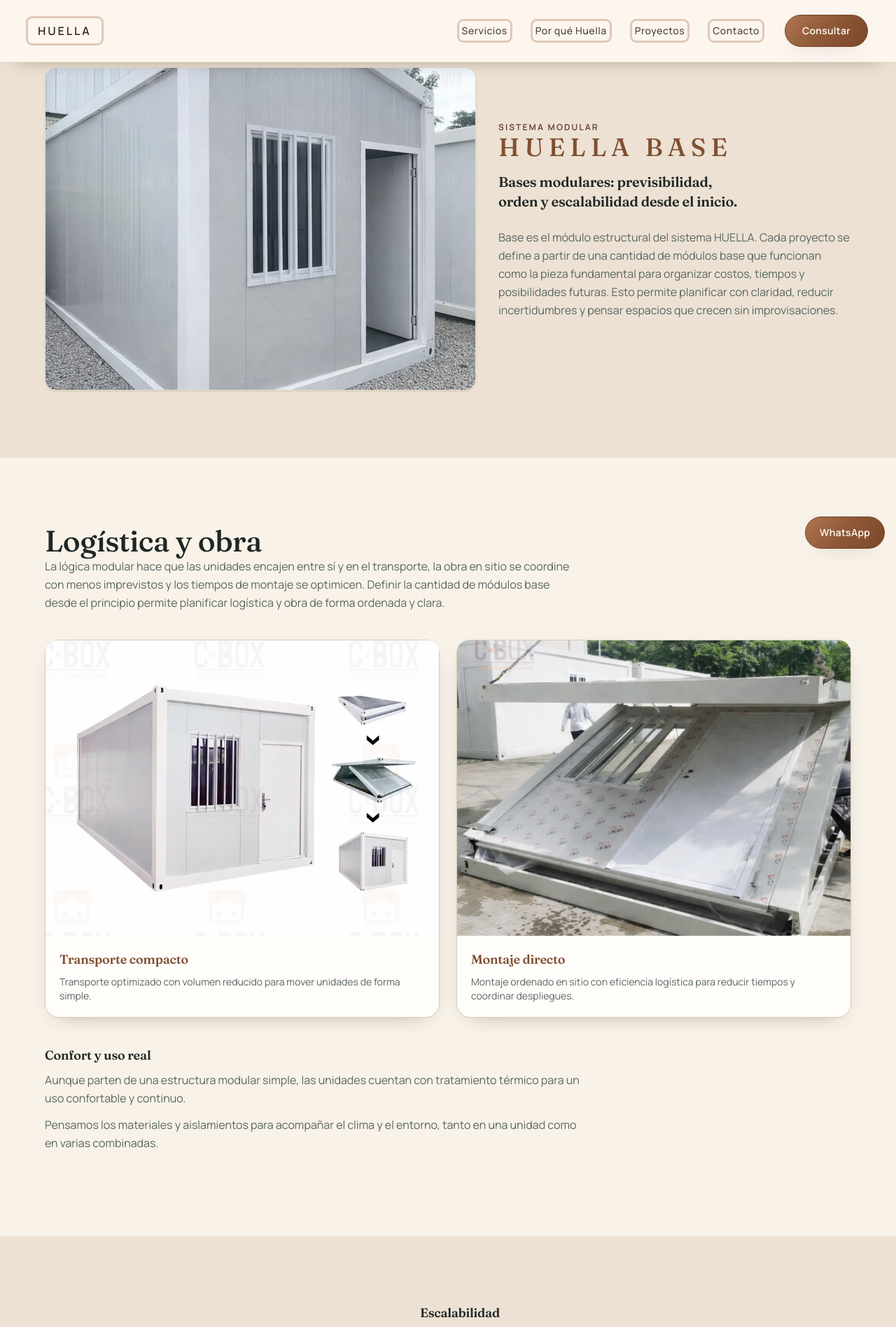
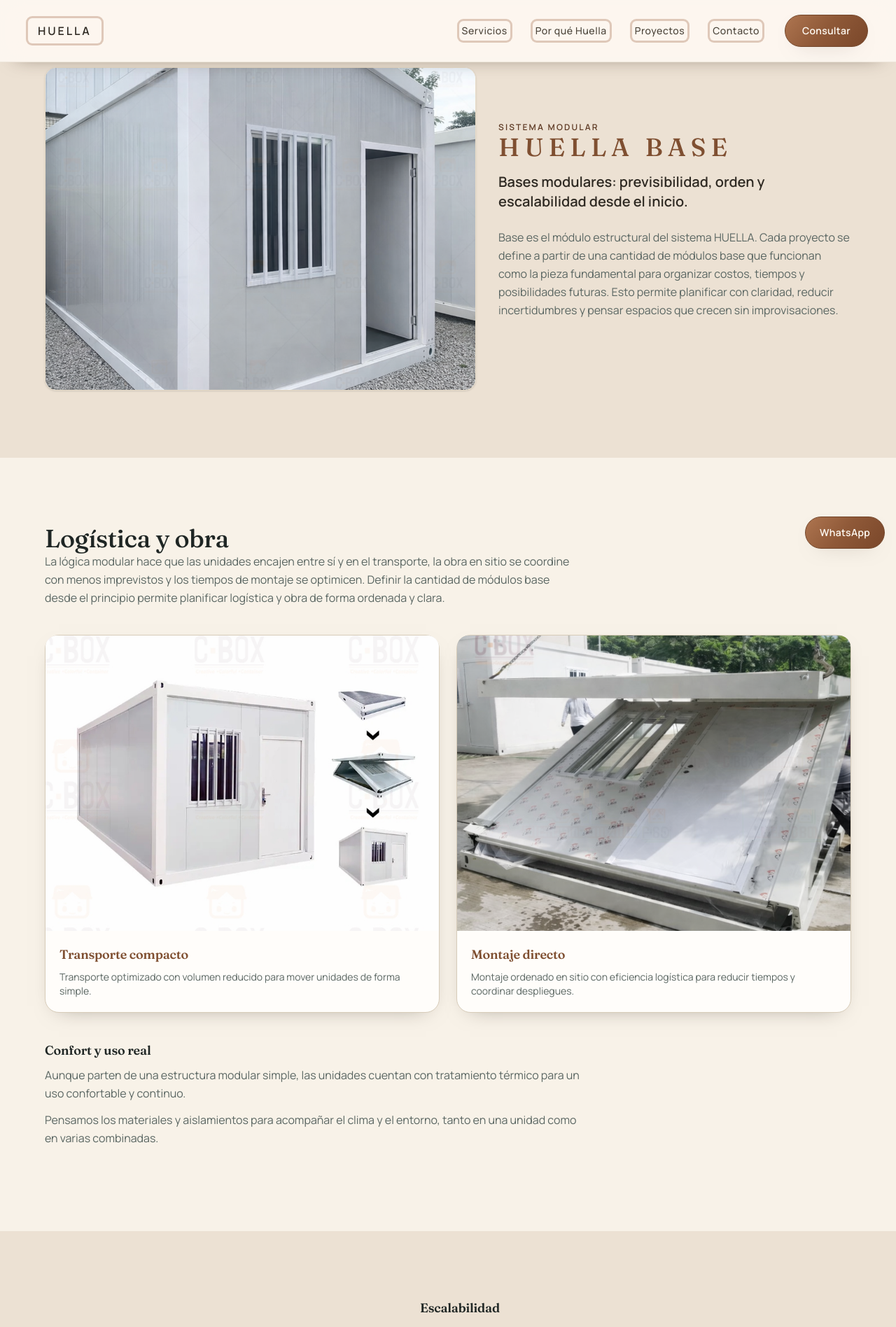
Before and after one commit to Teksi75/huella-mendoza-site, a Next.js app: page /base in a window 1280 px wide. Shown: the top 1896 px of the page at 70% size. Built offline with nearby package versions, Linux system fonts and the light colour scheme.

Commit message:
Refina navbar y unifica jerarquia de titulos

```diff
--- a/app/base/page.tsx
+++ b/app/base/page.tsx
@@ -45,9 +45,9 @@ export default function BasePage() {
               <h1 className="mb-4 text-center text-3xl font-medium uppercase tracking-[0.2em] text-[#7f4f31] md:text-left md:text-4xl">
                 HUELLA Base
               </h1>
-              <h2 className="text-xl font-semibold text-center mb-6 md:text-left">
+              <p className="mb-6 text-center text-xl font-semibold text-[#2f2a23] md:text-left">
                 Bases modulares: previsibilidad, orden y escalabilidad desde el inicio.
-              </h2>
+              </p>
               <div className="mb-6">
                 <p className="text-center text-base leading-relaxed text-[#5a6662] md:text-left">
                   Base es el módulo estructural del sistema HUELLA. Cada proyecto se define a
@@ -101,7 +101,7 @@ export default function BasePage() {
 
           <div className="mt-10 max-w-3xl">
             <div className="mb-6">
-              <h2 className="mb-2 text-lg font-semibold">Confort y uso real</h2>
+              <h3 className="mb-2 text-lg font-semibold">Confort y uso real</h3>
               <p className="text-base leading-relaxed text-[#5a6662]">
                 Aunque parten de una estructura modular simple, las unidades cuentan con
                 tratamiento térmico para un uso confortable y continuo.
@@ -129,7 +129,7 @@ export default function BasePage() {
             </div>
             <div className="max-w-xl">
               <div className="mb-6">
-                <h2 className="mb-2 text-lg font-semibold">Escalabilidad</h2>
+                <h3 className="mb-2 text-lg font-semibold">Escalabilidad</h3>
                 <p className="text-base leading-relaxed text-[#5a6662]">
                   HUELLA Base no es un producto cerrado. Es un sistema que permite crecer,
                   reconfigurar y ampliar tu proyecto según tus necesidades.
--- a/app/contacto/page.tsx
+++ b/app/contacto/page.tsx
@@ -20,7 +20,7 @@ export default function ContactoPage() {
       <section className="section-padding bg-[#ece1d3]">
         <div className="container-custom grid gap-10 md:grid-cols-2">
           <div className="u-card p-6 md:p-8">
-            <h2 className="text-2xl">Consulta por WhatsApp</h2>
+            <h3 className="text-2xl">Consulta por WhatsApp</h3>
             <p className="mt-3 text-sm text-[#5c6662]">
               Contanos qué necesitás y te orientamos sobre próximos pasos.
             </p>
@@ -35,7 +35,7 @@ export default function ContactoPage() {
           </div>
 
           <div className="u-card p-6 md:p-8">
-            <h2 className="text-2xl">WhatsApp directo</h2>
+            <h3 className="text-2xl">WhatsApp directo</h3>
             <p className="mt-3 text-sm text-[#5c6662]">
               Si preferís, escribinos y coordinamos la respuesta que necesitás.
             </p>
--- a/app/globals.css
+++ b/app/globals.css
@@ -57,7 +57,7 @@
   }
 
   h2 {
-    font-size: clamp(1.7rem, 3.3vw, 3.2rem);
+    font-size: clamp(1.5rem, 2.8vw, 2.75rem);
     font-weight: 500;
   }
 
--- a/app/huella/page.tsx
+++ b/app/huella/page.tsx
@@ -71,7 +71,7 @@ export default function HuellaPage() {
                       </span>
                     ) : null}
                   </div>
-                  <h2 className="text-xl">{pathway.title}</h2>
+                  <h3 className="text-xl">{pathway.title}</h3>
                   <p className="mt-3 text-sm text-[#5a6662]">{pathway.description}</p>
                 </div>
                 <Link
--- a/app/page.tsx
+++ b/app/page.tsx
@@ -321,7 +321,7 @@ export default function Home() {
         <div className="container-custom grid gap-10 lg:grid-cols-[1.1fr_0.9fr] lg:items-start">
           <div>
             <p className="section-eyebrow text-[#d8ba97]">Contacto</p>
-            <h2 className="max-w-[16ch] text-3xl leading-tight text-[#fff6e8] sm:text-4xl md:text-5xl">
+            <h2 className="max-w-[16ch] text-2xl leading-tight text-[#fff6e8] sm:text-3xl md:text-4xl">
               ¿Hablamos de tu proyecto?
             </h2>
             <p className="mt-3 max-w-2xl text-[#ede1d4]">
--- a/components/Navbar.tsx
+++ b/components/Navbar.tsx
@@ -51,7 +51,7 @@ export default function Navbar({ variant }: NavbarProps) {
             <div
               className={`brand-wordmark rounded-full px-2.5 py-1 transition-all duration-300 ease-out ${
                 isHeroTop
-                  ? 'border border-white/35 text-base md:text-lg'
+                  ? 'text-base md:text-lg'
                   : 'text-sm md:text-base'
               } ${isHeroTop ? logoClassTop : logoClassScrolled} ${
                 !isHeroTop && isHero && isTransparent ? 'border border-white/20' : ''
```
